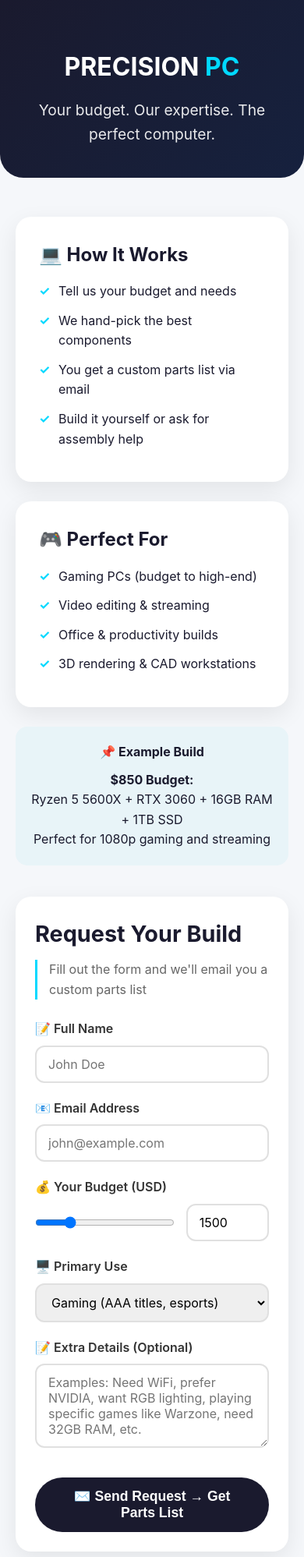
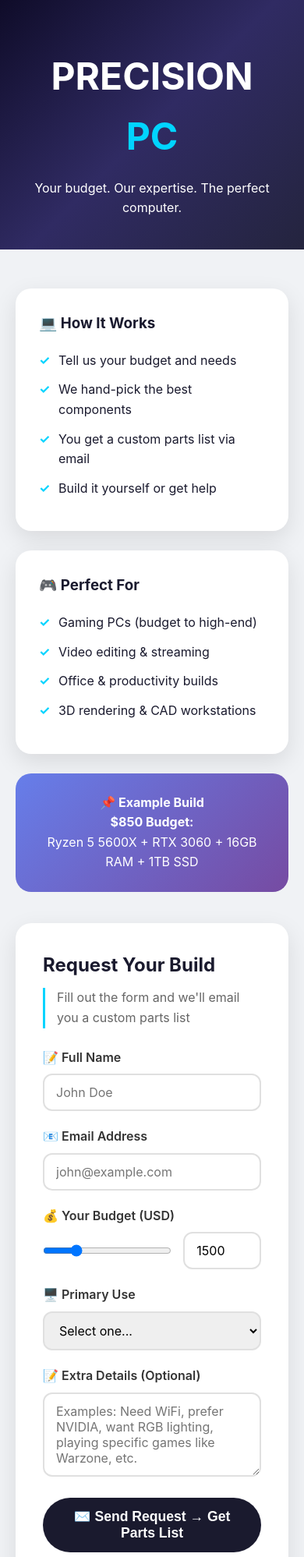
Before and after one commit to longshot1305/pc-site, a plain HTML site: page index.html in a window 390 px wide. Shown: the top 1997 px of the page at 78% size. Drawn offline with Linux system fonts and the light colour scheme.

Commit message:
Add files via upload

```diff
--- a/index.html
+++ b/index.html
@@ -13,7 +13,7 @@
 
         body {
             font-family: -apple-system, BlinkMacSystemFont, 'Segoe UI', Roboto, Helvetica, Arial, sans-serif;
-            background: #f5f7fa;
+            background: #f0f2f5;
             color: #1a1a2e;
             line-height: 1.6;
         }
@@ -24,14 +24,12 @@
             padding: 0 20px;
         }
 
-        /* Header */
         .header {
             text-align: center;
             padding: 60px 20px 40px;
-            background: linear-gradient(135deg, #1a1a2e 0%, #16213e 100%);
+            background: linear-gradient(135deg, #0f0c29, #302b63, #24243e);
             color: white;
             margin-bottom: 50px;
-            border-radius: 0 0 30px 30px;
         }
 
         .header h1 {
@@ -40,15 +38,9 @@
         }
 
         .header h1 span {
-            color: #00d9ff;
+            color: #00d4ff;
         }
 
-        .header p {
-            font-size: 1.2rem;
-            opacity: 0.9;
-        }
-
-        /* Two column layout */
         .row {
             display: flex;
             gap: 40px;
@@ -61,19 +53,17 @@
             min-width: 280px;
         }
 
-        /* Info cards */
         .info-card {
             background: white;
             padding: 30px;
             border-radius: 20px;
-            box-shadow: 0 10px 30px rgba(0,0,0,0.08);
+            box-shadow: 0 10px 30px rgba(0,0,0,0.1);
             margin-bottom: 25px;
         }
 
         .info-card h3 {
+            margin-bottom: 20px;
             color: #1a1a2e;
-            margin-bottom: 15px;
-            font-size: 1.5rem;
         }
 
         .info-card ul {
@@ -88,42 +78,36 @@
 
         .info-card li:before {
             content: "✓";
-            color: #00d9ff;
+            color: #00d4ff;
             position: absolute;
             left: 0;
             font-weight: bold;
         }
 
         .example-box {
-            background: #e8f4f8;
-            padding: 20px;
-            border-radius: 15px;
+            background: linear-gradient(135deg, #667eea 0%, #764ba2 100%);
+            color: white;
+            padding: 25px;
+            border-radius: 20px;
             text-align: center;
         }
 
-        .example-box h4 {
-            color: #1a1a2e;
-            margin-bottom: 10px;
-        }
-
-        /* Form Card */
         .form-card {
             background: white;
             padding: 35px;
             border-radius: 20px;
-            box-shadow: 0 10px 30px rgba(0,0,0,0.08);
+            box-shadow: 0 10px 30px rgba(0,0,0,0.1);
         }
 
         .form-card h2 {
+            margin-bottom: 10px;
             color: #1a1a2e;
-            margin-bottom: 10px;
-            font-size: 1.8rem;
         }
 
         .form-card .sub {
             color: #666;
             margin-bottom: 25px;
-            border-left: 3px solid #00d9ff;
+            border-left: 3px solid #00d4ff;
             padding-left: 15px;
         }
 
@@ -144,14 +128,12 @@
             border: 2px solid #e0e0e0;
             border-radius: 12px;
             font-size: 1rem;
-            transition: all 0.3s;
             font-family: inherit;
         }
 
         input:focus, select:focus, textarea:focus {
             outline: none;
-            border-color: #00d9ff;
-            box-shadow: 0 0 0 3px rgba(0,217,255,0.1);
+            border-color: #00d4ff;
         }
 
         .budget-row {
@@ -179,56 +161,27 @@
             width: 100%;
             cursor: pointer;
             transition: all 0.3s;
-            margin-top: 10px;
         }
 
         button:hover {
-            background: #00d9ff;
+            background: #00d4ff;
             color: #1a1a2e;
-            transform: translateY(-2px);
         }
 
-        .success-msg {
-            display: none;
-            background: #d4edda;
-            color: #155724;
-            padding: 15px;
-            border-radius: 12px;
-            margin-top: 20px;
-            text-align: center;
-        }
-
-        /* Footer */
         .footer {
             text-align: center;
             padding: 40px 20px;
             background: #1a1a2e;
             color: #aaa;
-            border-radius: 30px 30px 0 0;
-            margin-top: 50px;
         }
 
         .business-email {
-            background: #2a2a4e;
-            display: inline-block;
-            padding: 8px 20px;
-            border-radius: 40px;
             margin-top: 15px;
-            font-size: 0.9rem;
         }
 
         .business-email a {
-            color: #00d9ff;
+            color: #00d4ff;
             text-decoration: none;
-        }
-
-        @media (max-width: 768px) {
-            .header h1 {
-                font-size: 2rem;
-            }
-            .form-card {
-                padding: 25px;
-            }
         }
     </style>
 </head>
@@ -243,7 +196,6 @@
 
 <div class="container">
     <div class="row">
-        <!-- Left column - Information -->
         <div class="col">
             <div class="info-card">
                 <h3>💻 How It Works</h3>
@@ -251,7 +203,7 @@
                     <li>Tell us your budget and needs</li>
                     <li>We hand-pick the best components</li>
                     <li>You get a custom parts list via email</li>
-                    <li>Build it yourself or ask for assembly help</li>
+                    <li>Build it yourself or get help</li>
                 </ul>
             </div>
 
@@ -268,20 +220,18 @@
             <div class="example-box">
                 <h4>📌 Example Build</h4>
                 <p><strong>$850 Budget:</strong><br>
-                Ryzen 5 5600X + RTX 3060 + 16GB RAM + 1TB SSD<br>
-                Perfect for 1080p gaming and streaming</p>
+                Ryzen 5 5600X + RTX 3060 + 16GB RAM + 1TB SSD</p>
             </div>
         </div>
 
-        <!-- Right column - Form -->
         <div class="col">
             <div class="form-card">
                 <h2>Request Your Build</h2>
                 <div class="sub">Fill out the form and we'll email you a custom parts list</div>
 
-                <!-- NETLIFY FORM - This is the key part -->
-                <form name="pc-build-request" method="POST" data-netlify="true">
-                    <input type="hidden" name="form-name" value="pc-build-request">
+                <!-- NETLIFY FORM - Fixed version -->
+                <form name="pcbuild" method="POST" data-netlify="true" action="/">
+                    <input type="hidden" name="form-name" value="pcbuild">
 
                     <div class="form-group">
                         <label>📝 Full Name</label>
@@ -304,25 +254,22 @@
                     <div class="form-group">
                         <label>🖥️ Primary Use</label>
                         <select name="purpose" required>
+                            <option value="">Select one...</option>
                             <option value="Gaming">Gaming (AAA titles, esports)</option>
-                            <option value="Streaming & Content">Streaming & Content Creation</option>
-                            <option value="Office & Productivity">Office & Productivity</option>
-                            <option value="3D Rendering / CAD">3D Rendering / CAD</option>
-                            <option value="General / Student">General Use / Student</option>
+                            <option value="Streaming">Streaming & Content Creation</option>
+                            <option value="Office">Office & Productivity</option>
+                            <option value="3D Rendering">3D Rendering / CAD</option>
+                            <option value="General">General Use / Student</option>
                         </select>
                     </div>
 
                     <div class="form-group">
                         <label>📝 Extra Details (Optional)</label>
-                        <textarea name="details" rows="4" placeholder="Examples: Need WiFi, prefer NVIDIA, want RGB lighting, playing specific games like Warzone, need 32GB RAM, etc."></textarea>
+                        <textarea name="details" rows="4" placeholder="Examples: Need WiFi, prefer NVIDIA, want RGB lighting, playing specific games like Warzone, etc."></textarea>
                     </div>
 
                     <button type="submit">✉️ Send Request → Get Parts List</button>
                 </form>
-
-                <div class="success-msg" id="successMsg">
-                    ✅ Thank you! We'll email your custom parts list within 24 hours.
-                </div>
             </div>
         </div>
     </div>
@@ -334,7 +281,6 @@
         <div class="business-email">
             📧 Business Contact: <a href="mailto:pcbuilder621@gmail.com">pcbuilder621@gmail.com</a>
         </div>
-        <p style="margin-top: 15px; font-size: 0.8rem;">⚡ Tell us your budget — we'll design the perfect machine ⚡</p>
     </div>
 </div>
 
@@ -343,19 +289,10 @@
     const slider = document.getElementById('budgetSlider');
     const value = document.getElementById('budgetValue');
 
-    slider.oninput = function() { value.value = this.value; }
-    value.oninput = function() { slider.value = this.value; }
-
-    // Show success message on form submit (without page reload)
-    const form = document.querySelector('form');
-    const successMsg = document.getElementById('successMsg');
-
-    form.addEventListener('submit', function(e) {
-        successMsg.style.display = 'block';
-        setTimeout(function() {
-            successMsg.style.display = 'none';
-        }, 5000);
-    });
+    if (slider && value) {
+        slider.oninput = function() { value.value = this.value; }
+        value.oninput = function() { slider.value = this.value; }
+    }
 </script>
 
 </body>
```
